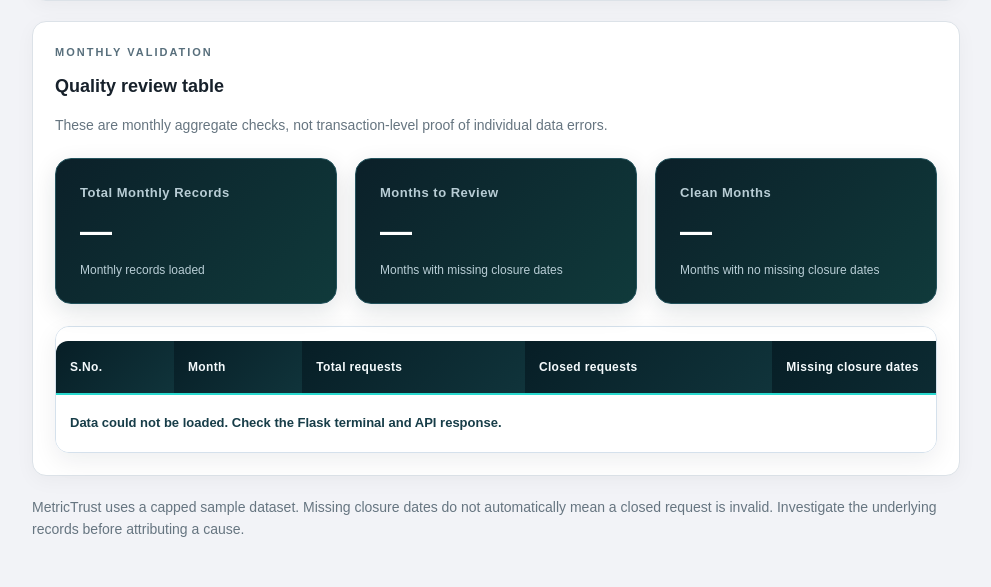
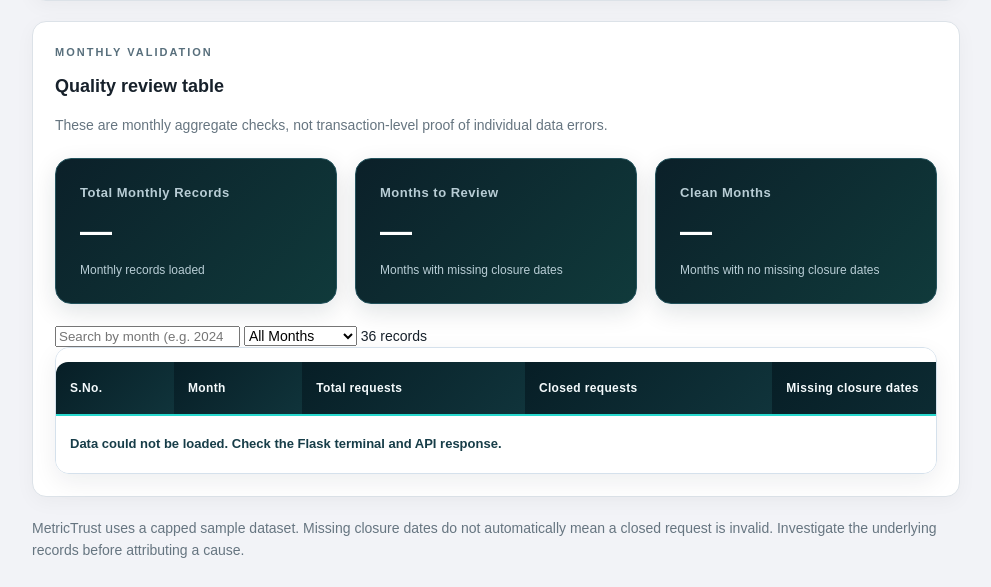
Before and after one commit to saurabhmishra9090/MetricTrust, a Flask app: page /quality in a window 1280 px wide. Shown: the part 959-1546 px from the top of the page, without its empty margins (268-1259 px from the left). Run offline with Flask 3, Linux system fonts and the light colour scheme.

Commit message:
Fix quality dashboard search filters and data rendering

```diff
--- a/templates/quality.html
+++ b/templates/quality.html
@@ -301,6 +301,22 @@
         <small>Months with no missing closure dates</small>
     </article>
 </div>
+<div class="quality-table-controls">
+    <input
+        type="search"
+        id="qualitySearch"
+        placeholder="Search by month (e.g. 2024-07)..."
+        aria-label="Search quality records by month"
+    >
+
+    <select id="qualityFilter" aria-label="Filter quality records">
+        <option value="all">All Months</option>
+        <option value="review">Needs Review</option>
+        <option value="clean">Clean Months</option>
+    </select>
+
+    <span id="qualityResultCount">36 records</span>
+</div>
         <div class="table-wrap">
             <table>
                 <thead>
@@ -328,12 +344,13 @@
     </p>
 </div>
 
-<script>
+<<script>
     let qualityData = [];
     let qualityChartInstance = null;
 
     const numberFormat = new Intl.NumberFormat("en-US");
 
+    // Load monthly KPI data from the Flask API.
     async function loadQualityData() {
         const status = document.getElementById("qualityStatus");
         const tbody = document.getElementById("qualityRows");
@@ -357,16 +374,13 @@
 
             qualityData = rows;
 
+            // Update KPI cards.
             const missingTotal = rows.reduce(
-                (sum, row) => sum + (Number(row.missing_closed_dates) || 0), 0
+                (sum, row) =>
+                    sum + (Number(row.missing_closed_dates) || 0),
+                0
             );
 
-            document.getElementById("recordCount").textContent =
-                numberFormat.format(rows.length);
-
-            document.getElementById("missingCount").textContent =
-                numberFormat.format(missingTotal);
-            // Update quality summary cards using actual API data
             const monthsToReview = rows.filter(
                 row => (Number(row.missing_closed_dates) || 0) > 0
             ).length;
@@ -374,6 +388,12 @@
             const cleanMonths = rows.filter(
                 row => (Number(row.missing_closed_dates) || 0) === 0
             ).length;
+
+            document.getElementById("recordCount").textContent =
+                numberFormat.format(rows.length);
+
+            document.getElementById("missingCount").textContent =
+                numberFormat.format(missingTotal);
 
             document.getElementById("qualityTotalRows").textContent =
                 numberFormat.format(rows.length);
@@ -384,14 +404,71 @@
             document.getElementById("qualityCleanMonths").textContent =
                 numberFormat.format(cleanMonths);
 
-            // Monthly aggregates cannot establish MT-001 transaction-level
-            // violations, so do not invent a violation count here.
+            // Monthly aggregates cannot establish transaction-level violations.
             document.getElementById("violationCount").textContent = "N/A";
 
-           tbody.innerHTML = rows.map((row, index) => {
+            // Render the table and chart using the loaded data.
+            renderQualityTable();
+            renderQualityChart(rows);
+
+            status.textContent =
+                `Loaded ${rows.length} monthly records successfully.`;
+
+        } catch (error) {
+            console.error("Data quality page error:", error);
+
+            status.textContent =
+                `Unable to load data: ${error.message}`;
+
+            tbody.innerHTML =
+                '<tr><td colspan="7">Data could not be loaded. Check the Flask terminal and API response.</td></tr>';
+        }
+    }
+
+    // Keep this function outside loadQualityData so search and filter
+    // event listeners can call it.
+    function renderQualityTable() {
+        const tbody = document.getElementById("qualityRows");
+        const searchInput = document.getElementById("qualitySearch");
+        const filterInput = document.getElementById("qualityFilter");
+        const resultCount = document.getElementById("qualityResultCount");
+
+        const searchTerm = searchInput
+            ? searchInput.value.trim().toLowerCase()
+            : "";
+
+        const filterValue = filterInput
+            ? filterInput.value
+            : "all";
+
+        const filteredRows = qualityData.filter(row => {
+            const month = String(row.month ?? "").toLowerCase();
             const missing = Number(row.missing_closed_dates) || 0;
-                const total = Number(row.total_requests) || 0;
-                const closed = Number(row.closed_requests) || 0;
+
+            const matchesSearch = month.includes(searchTerm);
+
+            const matchesFilter =
+                filterValue === "all" ||
+                (filterValue === "review" && missing > 0) ||
+                (filterValue === "clean" && missing === 0);
+
+            return matchesSearch && matchesFilter;
+        });
+
+        if (filteredRows.length === 0) {
+            tbody.innerHTML =
+                '<tr><td colspan="7">No matching records found.</td></tr>';
+        } else {
+            tbody.innerHTML = filteredRows.map((row, index) => {
+                const missing =
+                    Number(row.missing_closed_dates) || 0;
+
+                const total =
+                    Number(row.total_requests) || 0;
+
+                const closed =
+                    Number(row.closed_requests) || 0;
+
                 const rate = Number(row.closure_rate_pct);
 
                 const review = missing > 0
@@ -405,26 +482,34 @@
                         <td>${numberFormat.format(total)}</td>
                         <td>${numberFormat.format(closed)}</td>
                         <td>${numberFormat.format(missing)}</td>
-        <td>${Number.isFinite(rate) ? rate.toFixed(2) + "%" : "N/A"}</td>
+                        <td>${Number.isFinite(rate)
+                            ? rate.toFixed(2) + "%"
+                            : "N/A"}</td>
                         <td>${review}</td>
                     </tr>
                 `;
             }).join("");
+        }
 
-            renderQualityChart(rows);
-            status.textContent =
-                `Loaded ${rows.length} monthly records successfully.`;
-
-        } catch (error) {
-            console.error("Data quality page error:", error);
-            status.textContent = `Unable to load data: ${error.message}`;
-            tbody.innerHTML =
-                '<tr><td colspan="6">Data could not be loaded. Check the Flask terminal and API response.</td></tr>';
+        if (resultCount) {
+            resultCount.textContent =
+                `Showing ${filteredRows.length} of ${qualityData.length} records`;
         }
     }
 
+    // Render the monthly missing-date chart.
     function renderQualityChart(rows) {
         const canvas = document.getElementById("qualityChart");
+
+        if (!canvas) {
+            console.error("Quality chart canvas was not found.");
+            return;
+        }
+
+        if (typeof Chart === "undefined") {
+            console.error("Chart.js could not be loaded.");
+            return;
+        }
 
         if (qualityChartInstance) {
             qualityChartInstance.destroy();
@@ -432,13 +517,17 @@
 
         qualityChartInstance = new Chart(canvas, {
             type: "bar",
+
             data: {
                 labels: rows.map(row => row.month),
+
                 datasets: [{
                     label: "Missing closure dates",
+
                     data: rows.map(row =>
                         Number(row.missing_closed_dates) || 0
                     ),
+
                     backgroundColor: "#B8DBD9",
                     borderColor: "#586F7C",
                     borderWidth: 1,
@@ -448,6 +537,7 @@
 
             plugins: [{
                 id: "lavenderBackground",
+
                 beforeDraw(chart) {
                     const { ctx, width, height } = chart;
 
@@ -460,13 +550,19 @@ plugins: [{
             }],
 
             options: {
-
                 responsive: true,
                 maintainAspectRatio: false,
+
                 plugins: {
-                    legend: { display: true },
-                    tooltip: { enabled: true }
+                    legend: {
+                        display: true
                     },
+
+                    tooltip: {
+                        enabled: true
+                    }
+                },
+
                 scales: {
                     x: {
                         ticks: {
@@ -474,8 +570,10 @@ plugins: [{
                             maxRotation: 45
                         }
                     },
+
                     y: {
                         beginAtZero: true,
+
                         title: {
                             display: true,
                             text: "Missing dates"
@@ -486,6 +584,7 @@ plugins: [{
         });
     }
 
+    // Escape values before inserting them into HTML.
     function escapeHtml(value) {
         return String(value).replace(/[&<>"']/g, char => ({
             "&": "&amp;",
@@ -496,6 +595,7 @@ plugins: [{
         })[char]);
     }
 
+    // Export the complete loaded dataset to CSV.
     function exportQualityCsv() {
         if (!qualityData.length) {
             alert("No quality data is available to export.");
@@ -512,9 +612,11 @@ plugins: [{
 
         const csv = [
             headers.join(","),
+
             ...qualityData.map(row =>
                 headers.map(key => {
                     const value = row[key] ?? "";
+
                     return `"${String(value).replace(/"/g, '""')}"`;
                 }).join(",")
             )
@@ -526,18 +628,31 @@ plugins: [{
 
         const url = URL.createObjectURL(blob);
         const link = document.createElement("a");
+
         link.href = url;
         link.download = "metrictrust_quality_report.csv";
+
+        document.body.appendChild(link);
         link.click();
+        link.remove();
+
         URL.revokeObjectURL(url);
     }
 
+    // Register button and filter events.
     document.getElementById("refreshBtn")
         .addEventListener("click", loadQualityData);
 
     document.getElementById("exportBtn")
         .addEventListener("click", exportQualityCsv);
 
+    document.getElementById("qualitySearch")
+        ?.addEventListener("input", renderQualityTable);
+
+    document.getElementById("qualityFilter")
+        ?.addEventListener("change", renderQualityTable);
+
+    // Initial page load.
     loadQualityData();
 </script>
 </body>
```
Lines whose indentation alone changed are shown as unchanged.
